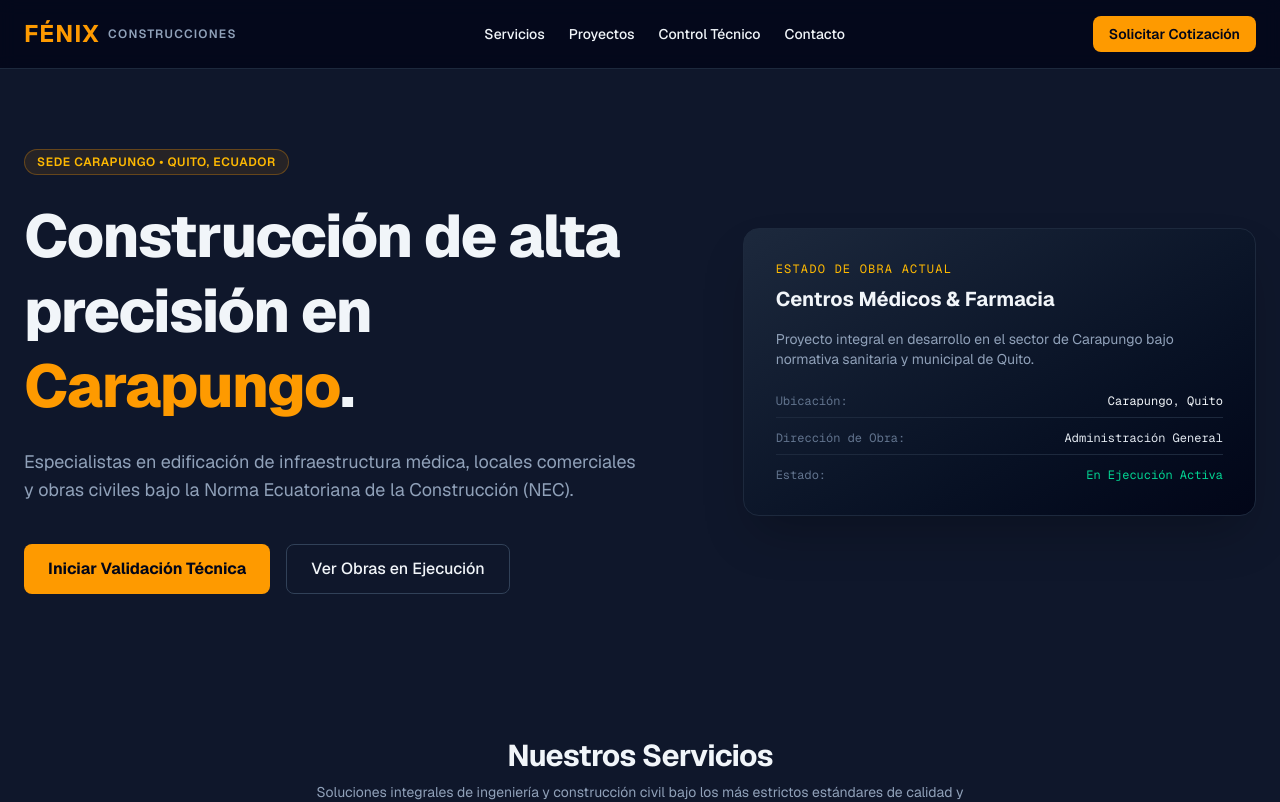
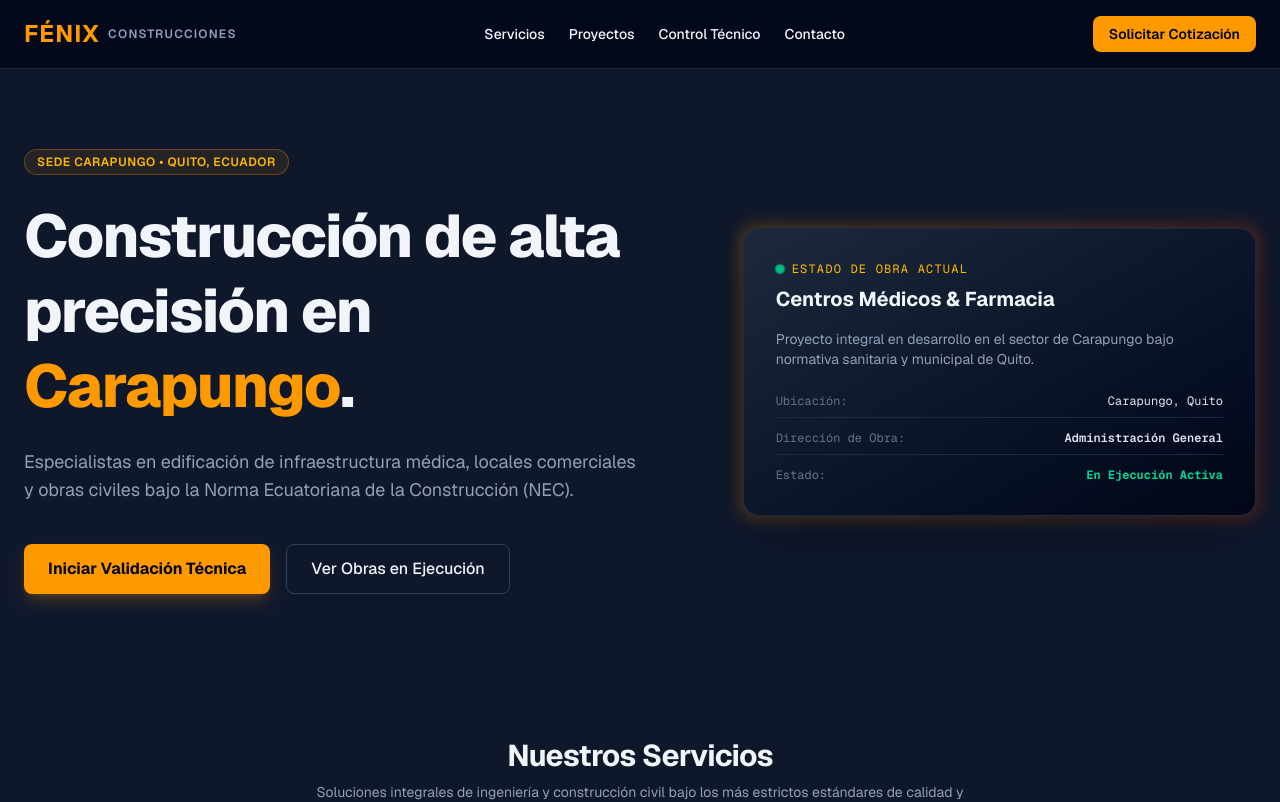
Before and after one commit to marcelortz/fenix-construcciones, a Next.js app: page / in a window 1280 px wide. Shown: the top 802 px of the page. Built offline with nearby package versions, Linux system fonts and the light colour scheme.

Commit message:
feat: enhance hero design and implement detailed thank-you screen

```diff
--- a/app/page.tsx
+++ b/app/page.tsx
@@ -93,7 +93,7 @@ export default function Home() {
       </nav>
 
       {/* Hero */}
-      <header className="px-6 py-20 max-w-7xl mx-auto text-center md:text-left md:flex items-center justify-between">
+      <header className="px-6 py-20 max-w-7xl mx-auto text-center md:text-left md:flex items-center justify-between gap-12">
         <div className="md:w-1/2 space-y-6">
           <div className="inline-block bg-amber-500/10 border border-amber-500/30 text-amber-400 px-3 py-1 rounded-full text-xs font-semibold uppercase tracking-wider">
             Sede Carapungo • Quito, Ecuador
@@ -107,7 +107,7 @@ export default function Home() {
           <div className="flex flex-col sm:flex-row gap-4 pt-4">
             <button
               onClick={() => setModalOpen(true)}
-              className="bg-amber-500 hover:bg-amber-600 text-slate-950 px-6 py-3 rounded-lg font-bold text-center transition"
+              className="bg-amber-500 hover:bg-amber-600 text-slate-950 px-6 py-3 rounded-lg font-bold text-center transition shadow-lg shadow-amber-500/20"
             >
               Iniciar Validación Técnica
             </button>
@@ -117,22 +117,31 @@ export default function Home() {
           </div>
         </div>
 
-        <div className="mt-12 md:mt-0 md:w-5/12 bg-gradient-to-br from-slate-800 to-slate-950 p-8 rounded-2xl border border-slate-800 shadow-2xl">
-          <div className="text-xs text-amber-400 uppercase font-mono tracking-widest mb-2">Estado de Obra Actual</div>
+        <div className="mt-12 md:mt-0 md:w-5/12 relative group">
+          <div className="absolute -inset-1 bg-gradient-to-r from-amber-500 to-orange-600 rounded-2xl blur opacity-25 group-hover:opacity-50 transition duration-1000"></div>
+          <div className="relative bg-gradient-to-br from-slate-800 to-slate-950 p-8 rounded-2xl border border-slate-800 shadow-2xl">
+            <div className="text-xs text-amber-400 uppercase font-mono tracking-widest mb-2 flex items-center gap-2">
+              <span className="relative flex h-2 w-2">
+                <span className="animate-ping absolute inline-flex h-full w-full rounded-full bg-emerald-400 opacity-75"></span>
+                <span className="relative inline-flex rounded-full h-2 w-2 bg-emerald-500"></span>
+              </span>
+              Estado de Obra Actual
+            </div>
             <h3 className="text-xl font-bold mb-4">Centros Médicos & Farmacia</h3>
             <p className="text-sm text-slate-400 mb-6">Proyecto integral en desarrollo en el sector de Carapungo bajo normativa sanitaria y municipal de Quito.</p>
             <div className="space-y-3 font-mono text-xs">
               <div className="flex justify-between border-b border-slate-800 pb-2">
                 <span className="text-slate-500">Ubicación:</span>
-              <span>Carapungo, Quito</span>
+                <span className="text-slate-200">Carapungo, Quito</span>
               </div>
               <div className="flex justify-between border-b border-slate-800 pb-2">
                 <span className="text-slate-500">Dirección de Obra:</span>
-              <span className="text-slate-200">Administración General</span>
+                <span className="text-slate-200 font-semibold">Administración General</span>
               </div>
               <div className="flex justify-between">
                 <span className="text-slate-500">Estado:</span>
-              <span className="text-emerald-400">En Ejecución Activa</span>
+                <span className="text-emerald-400 font-bold">En Ejecución Activa</span>
+              </div>
             </div>
           </div>
         </div>
@@ -269,14 +278,33 @@ export default function Home() {
             <button onClick={resetForm} className="absolute top-4 right-4 text-slate-400 hover:text-white">✕</button>
 
             {enviado ? (
-              <div className="text-center py-8 space-y-4">
-                <div className="w-12 h-12 bg-emerald-500/20 text-emerald-400 rounded-full flex items-center justify-center mx-auto text-2xl">✓</div>
-                <h3 className="text-xl font-bold text-white">Solicitud Recibida</h3>
-                <p className="text-sm text-slate-300">
-                  La información ha sido enviada al departamento de ingeniería. Tras verificar el predio en el catastro de Quito, nos comunicaremos en un plazo máximo de 24 a 48 horas laborables.
+              <div className="text-center py-12 space-y-6">
+                <div className="w-20 h-20 bg-emerald-500/20 text-emerald-400 rounded-full flex items-center justify-center mx-auto text-4xl animate-bounce">✓</div>
+                <div className="space-y-2">
+                  <h3 className="text-2xl font-bold text-white">Solicitud Recibida con Éxito</h3>
+                  <p className="text-slate-400 max-w-xs mx-auto">
+                    La información ha sido enviada al departamento de ingeniería para su validación técnica.
                   </p>
-                <button onClick={resetForm} className="mt-4 bg-slate-800 hover:bg-slate-700 text-white text-xs px-6 py-2.5 rounded-lg transition">
-                  Cerrar ventana
+                </div>
+                <div className="bg-slate-800/50 p-4 rounded-xl border border-slate-700 text-left max-w-sm mx-auto">
+                  <p className="text-xs text-slate-400 uppercase font-bold tracking-widest mb-2 text-center">Próximos Pasos</p>
+                  <ul className="text-sm text-slate-300 space-y-2">
+                    <li className="flex items-start gap-2">
+                      <span className="text-amber-500">1.</span>
+                      <span>Verificación del predio en el catastro de Quito.</span>
+                    </li>
+                    <li className="flex items-start gap-2">
+                      <span className="text-amber-500">2.</span>
+                      <span>Análisis de viabilidad legal y técnica.</span>
+                    </li>
+                    <li className="flex items-start gap-2">
+                      <span className="text-amber-500">3.</span>
+                      <span>Contacto telefónico en un plazo de 24-48h laborables.</span>
+                    </li>
+                  </ul>
+                </div>
+                <button onClick={resetForm} className="mt-6 bg-amber-500 hover:bg-amber-600 text-slate-950 font-bold px-8 py-3 rounded-xl transition shadow-lg">
+                  Volver al inicio
                 </button>
               </div>
             ) : (
```
Lines whose indentation alone changed are shown as unchanged.
